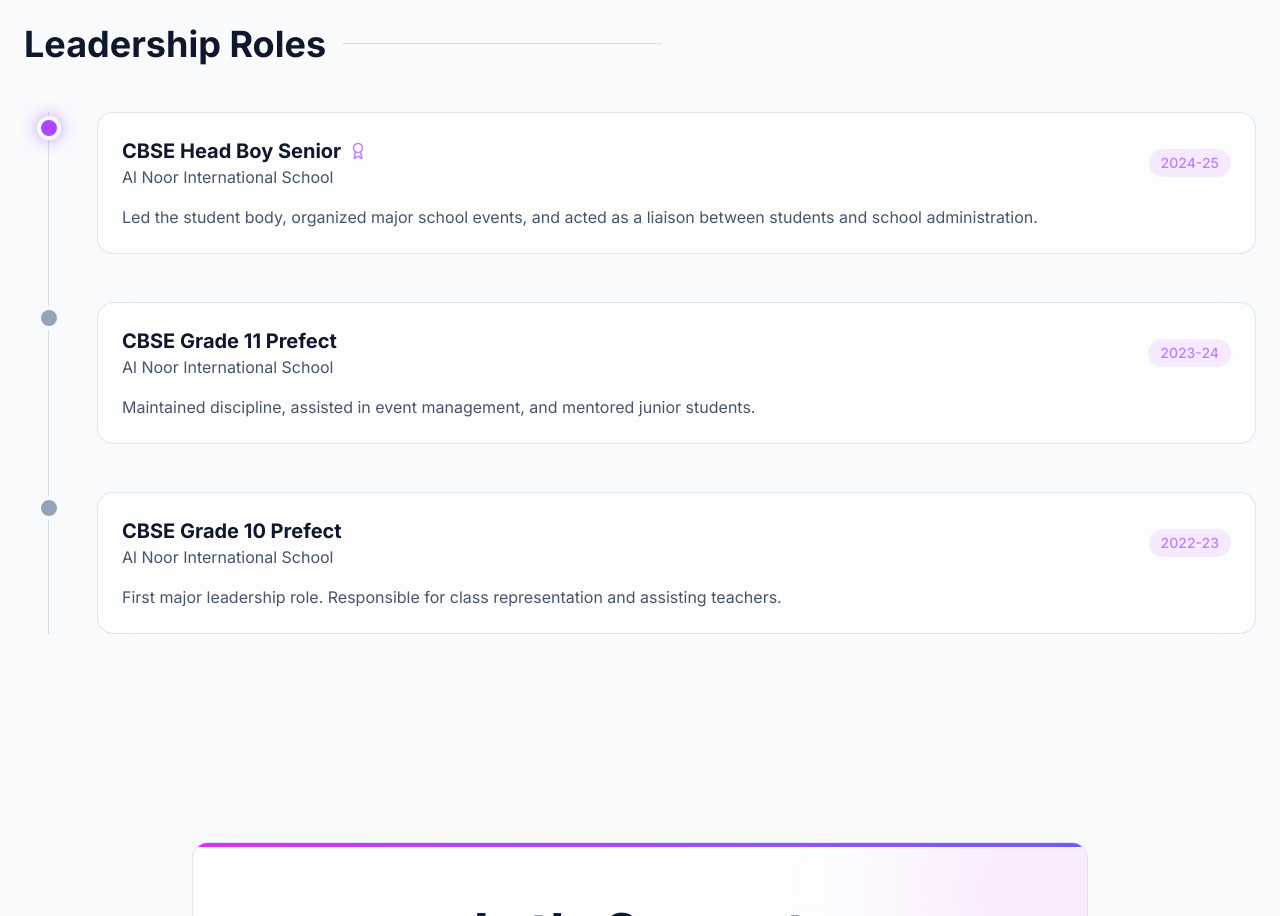
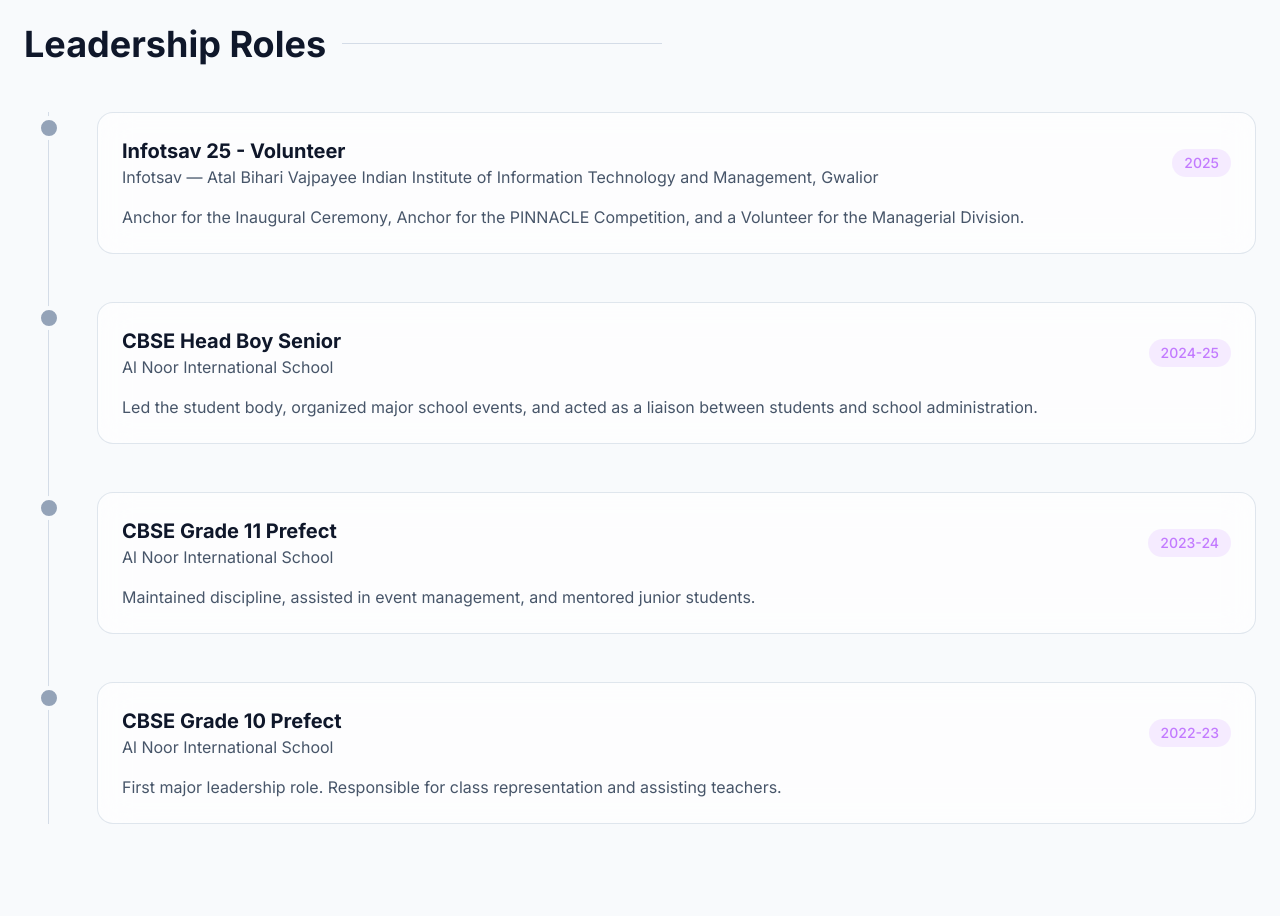
Before and after one commit to ggaisenn/ggportfolio, a React (Vite) app: page / in a window 1280 px wide. Shown: the part 7500-8416 px from the top of the page. Built offline with nearby package versions, Linux system fonts and the light colour scheme.

Commit message:
feat: Update roles in Experience Page

```diff
--- a/src/components/Experience.jsx
+++ b/src/components/Experience.jsx
@@ -4,11 +4,19 @@ import { Award } from 'lucide-react';
 const Experience = () => {
   const roles = [
     {
+      title: 'Infotsav 25 - Volunteer',
+      period: '2025',
+      school: 'Infotsav — Atal Bihari Vajpayee Indian Institute of Information Technology and Management, Gwalior',
+      description: 'Anchor for the Inaugural Ceremony, Anchor for the PINNACLE Competition, and a Volunteer for the Managerial Division.',
+      active: false
+
+    },
+    {
       title: 'CBSE Head Boy Senior',
       period: '2024-25',
       school: 'Al Noor International School',
       description: 'Led the student body, organized major school events, and acted as a liaison between students and school administration.',
-      active: true
+      active: false
     },
     {
       title: 'CBSE Grade 11 Prefect',
```
